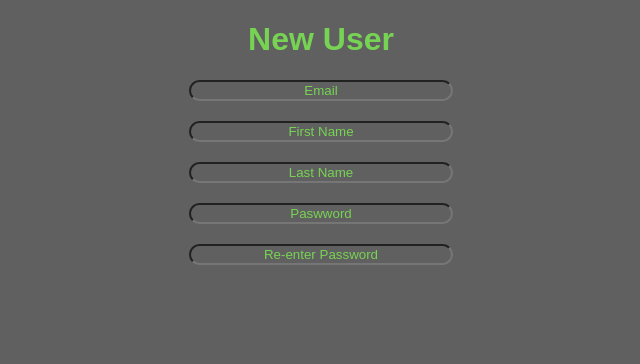
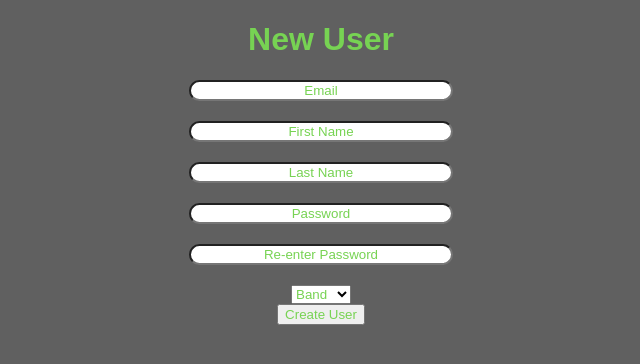
Before and after one commit to lmwright6/newuserpage, a React (Create React App) app: page / in a window 1280 px wide. Shown: the top 364 px of the page, without its empty margins (319-959 px from the left). Built offline with nearby package versions, Linux system fonts and the light colour scheme.

Commit message:
add dropdown menu

```diff
--- a/src/App.css
+++ b/src/App.css
@@ -6,6 +6,7 @@ html{
   text-align: center;
   background: #606060;
   -webkit-text-fill-color: #77D353;
+
 }
 
 
@@ -35,20 +36,24 @@ input{
 -webkit-border-radius: 50px;
 -moz-border-radius: 50px;
 border-radius: 50px;
-background: #606060;
+background: white;
 }
 
 ::-webkit-input-placeholder { /* Chrome/Opera/Safari */
-text-align: center
+text-align: center;
+color: #77D353;
 }
 ::-moz-placeholder { /* Firefox 19+ */
-  text-align: center
+  text-align: center;
+  color: #77D353;
 }
 :-ms-input-placeholder { /* IE 10+ */
-  text-align: center
+  text-align: center;
+ color: #77D353;
 }
 :-moz-placeholder { /* Firefox 18- */
-  text-align: center
+  text-align: center;
+  color: #77D353;
 }
 
 @keyframes App-logo-spin {
--- a/src/components/NewUser/index.js
+++ b/src/components/NewUser/index.js
@@ -1,5 +1,6 @@
 
 import React, { Component } from 'react';
+
 
 class NewUser extends React.Component {
 
@@ -31,14 +32,22 @@ this.setState({passwordInput: event.target.value})
 handlereEnterInput(event){
 this.setState({reEnterInput: event.target.value})
 }
+
+
+
 render() {
 return (
 <div className="App">
 <input className="emailInput" type="text" placeholder="Email" value={this.state.emailInput} onChange={this.handleEmailInput} /><br />
 <input className="firstNameInput" type="text" placeholder="First Name" value={this.state.firstNameInput} onChange={this.handlefirstNameInput} /><br />
 <input className="lastNameInput" type="text" placeholder="Last Name" value={this.state.lastNameInput} onChange={this.handlelastNameInput} /><br />
-<input className="passwordInput" type="text" placeholder="Paswword" value={this.state.passwordInput} onChange={this.handlepasswordInput} /><br />
+<input className="passwordInput" type="text" placeholder="Password" value={this.state.passwordInput} onChange={this.handlepasswordInput} /><br />
 <input className="reEnterInput" type="text" placeholder="Re-enter Password" value={this.state.reEnterInput} onChange={this.reEnterInput} /><br />
+<select>
+<option value = "band"> Band </option>
+<option value = "Venue"> Venue </option>
+</select> <br />
+<button className="submitButton" type="submit">Create User</button>
 </div>
 );
 }
```
